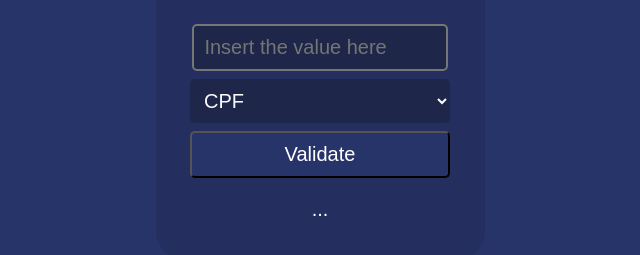
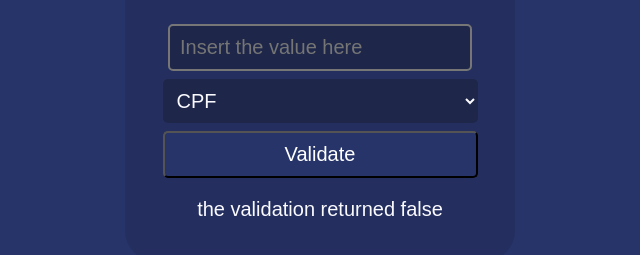
Before and after one commit to FeliperPC/Input-Validator, a website built with Vite: page index.html in a window 1280 px wide. Both pictures are taken after a click on the button "Validate". Shown: the part 325-580 px from the top of the page, without its empty margins (320-960 px from the left). Built offline with nearby package versions, Linux system fonts and the light colour scheme.

Commit message:
Exercicio finalizado

```diff
--- a/index.html
+++ b/index.html
@@ -10,14 +10,13 @@
         <h1 id="title">Input Validator</h1>
         <input type="text" placeholder="Insert the value here">
         <select name="selection">
-            <option value="CPF">CPF</option>
-            <option value="e-mail">e-mail</option>
-            <option value="name">name</option>
-            <option value="phone number">phone number</option>
-            <option value="name">name</option>
+            <option value="cpf">CPF</option>
+            <option value="email">email</option>
+            <option value="url">url</option>
+            <option value="phoneNumber">phone number</option>
         </select>
         <button type="button">Validate</button>
-        <p>...</p>
+        <p id="result-text">Check the validation return</p>
         <script type="module" src="./src/script.js"></script>
     </main>
 </body>
--- a/package.json
+++ b/package.json
@@ -11,6 +11,7 @@
   "license": "ISC",
   "dependencies": {
     "@trybe/eslint-config-frontend": "^1.11.4",
+    "validator": "^13.11.0",
     "validator.js": "^2.0.4",
     "vite": "^4.5.0"
   }
--- a/src/script.js
+++ b/src/script.js
@@ -1 +1,18 @@
 import './style.css';
+import validator from 'validator';
+
+const input = document.querySelector('input');
+const btn = document.querySelector('button');
+const selection = document.querySelector('select');
+const result = document.querySelector('p');
+
+btn.addEventListener('click', () => {
+  const info = {
+    cpf: validator.isTaxID(input.value, 'pt-BR'),
+    phoneNumber: validator.isMobilePhone(input.value),
+    email: validator.isEmail(input.value),
+    url: validator.isURL(input.value),
+  };
+
+  result.innerHTML = `the validation returned ${info[selection.value]}`;
+});
--- a/src/style.css
+++ b/src/style.css
@@ -17,6 +17,7 @@ main{
     border-radius: 30px;
     padding: 20px;
     font-size: 20px;
+    width: 350px;
 }
 
 input{
```
Also changed, not shown: 1 other file.
